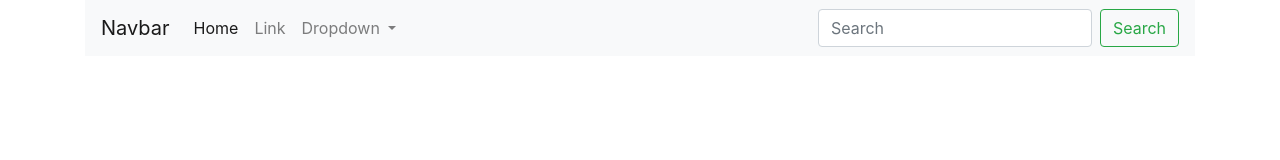
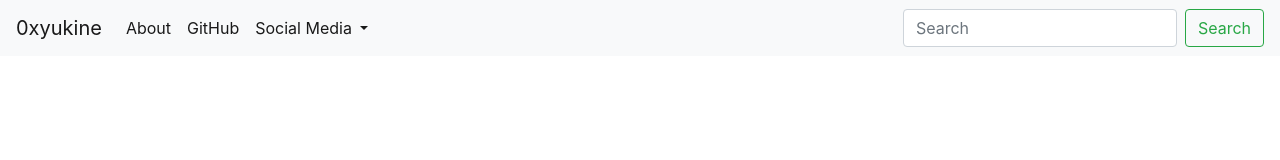
Before and after one commit to 0xyukine/0xyukine.github.io, a plain HTML site: page index.html in a window 1280 px wide. Drawn offline with nearby package versions, Linux system fonts and the light colour scheme.

Commit message:
Personalisation

```diff
--- a/index.html
+++ b/index.html
@@ -8,7 +8,7 @@
 		<!-- Bootstrap CSS -->
 		<link rel="stylesheet" href="https://stackpath.bootstrapcdn.com/bootstrap/4.4.1/css/bootstrap.min.css" integrity="sha384-Vkoo8x4CGsO3+Hhxv8T/Q5PaXtkKtu6ug5TOeNV6gBiFeWPGFN9MuhOf23Q9Ifjh" crossorigin="anonymous">
 
-		<title>Hello, world!</title>
+		<title>Work in progress</title>
 	</head>
 	<body>
 		<!-- Optional JavaScript -->
@@ -16,9 +16,9 @@
 		<script src="https://code.jquery.com/jquery-3.4.1.slim.min.js" integrity="sha384-J6qa4849blE2+poT4WnyKhv5vZF5SrPo0iEjwBvKU7imGFAV0wwj1yYfoRSJoZ+n" crossorigin="anonymous"></script>
 		<script src="https://cdn.jsdelivr.net/npm/popper.js@1.16.0/dist/umd/popper.min.js" integrity="sha384-Q6E9RHvbIyZFJoft+2mJbHaEWldlvI9IOYy5n3zV9zzTtmI3UksdQRVvoxMfooAo" crossorigin="anonymous"></script>
 		<script src="https://stackpath.bootstrapcdn.com/bootstrap/4.4.1/js/bootstrap.min.js" integrity="sha384-wfSDF2E50Y2D1uUdj0O3uMBJnjuUD4Ih7YwaYd1iqfktj0Uod8GCExl3Og8ifwB6" crossorigin="anonymous"></script>
-		<div class="container">
+		<div class="container-fluid px-0">
 			<nav class="navbar navbar-expand-lg navbar-light bg-light">
-				<a class="navbar-brand" href="#">Navbar</a>
+				<a class="navbar-brand" href="#">0xyukine</a>
 				<button class="navbar-toggler" type="button" data-toggle="collapse" data-target="#navbarSupportedContent" aria-controls="navbarSupportedContent" aria-label="Toggle navigation">
 					<span class="navbar-toggler-icon"></span>
 				</button>
@@ -26,20 +26,20 @@
 				<div class="collapse navbar-collapse" id="navbarSupportedContent">
 					<ul class="navbar-nav mr-auto">
 						<li class="nav-item active">
-							<a class="nav-link" href="#">Home <span class="sr-only">(current)</span></a>
+							<a class="nav-link" href="#">About</a>
 						</li>
-						<li class="nav-item">
-							<a class="nav-link" href="#">Link</a>
+						<li class="nav-item active">
+							<a class="nav-link" href="https://github.com/0xyukine">GitHub</a>
 						</li>
-						<li class="nav-item dropdown">
+						<li class="nav-item active dropdown">
 							<a class="nav-link dropdown-toggle" href="#" id="navbarDropdown" role="button" data-toggle="dropdown" aria-haspopup="true" aria-expanded="false">
-								Dropdown
+								Social Media
 							</a>
 							<div class="dropdown-menu">
-								<a class="dropdown-item" href="#">Action</a>
-								<a class="dropdown-item" href="#">Another action</a>
+								<a class="dropdown-item" href="#">Twitter</a>
+								<a class="dropdown-item" href="#">Placeholder</a>
 								<div class="dropdown-divider"></div>
-								<a class="dropdown-item" href="#">Something else here</a>
+								<a class="dropdown-item" href="#">Placeholder</a>
 							</div>
 						</li>
 					</ul>
```
